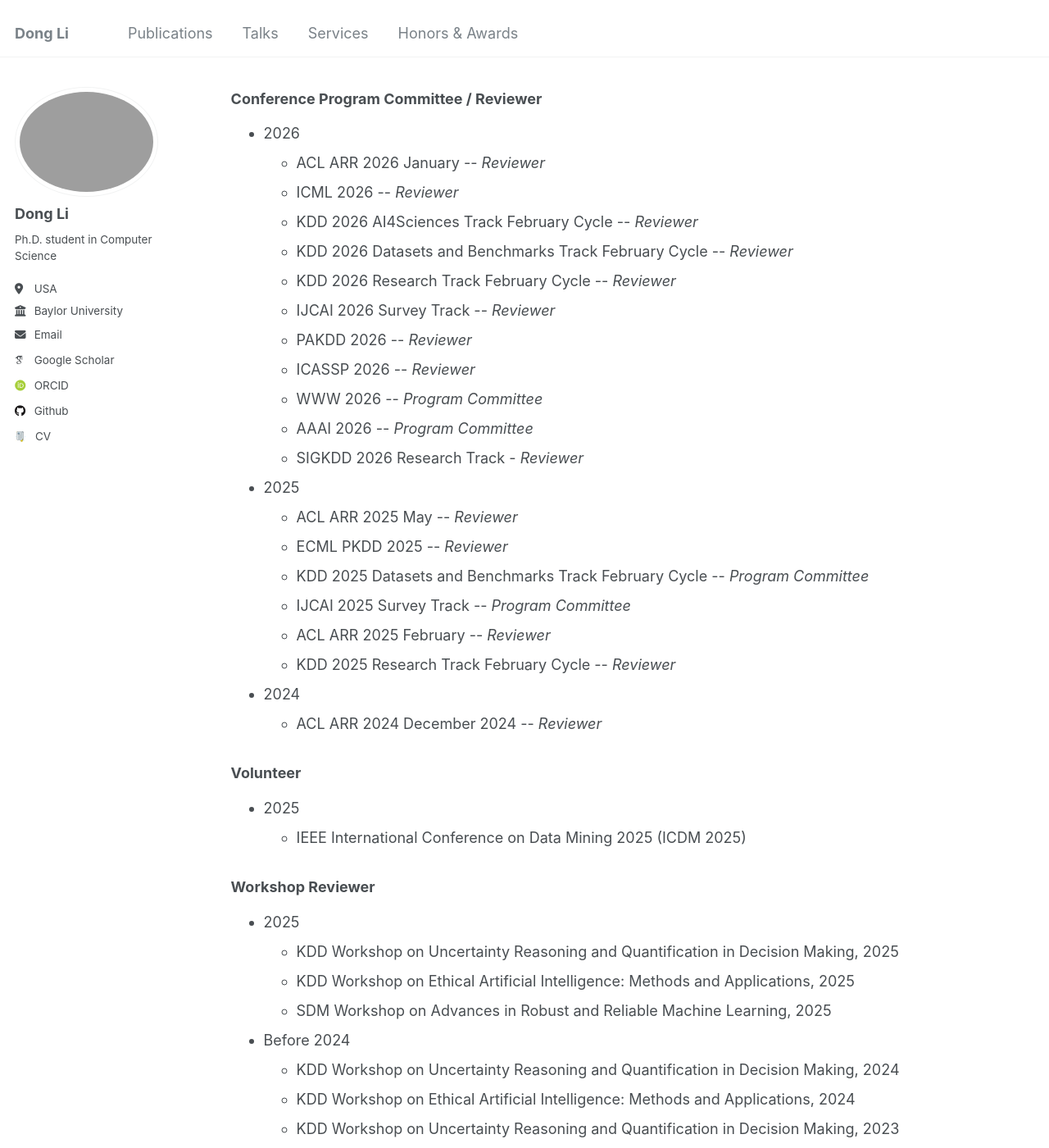
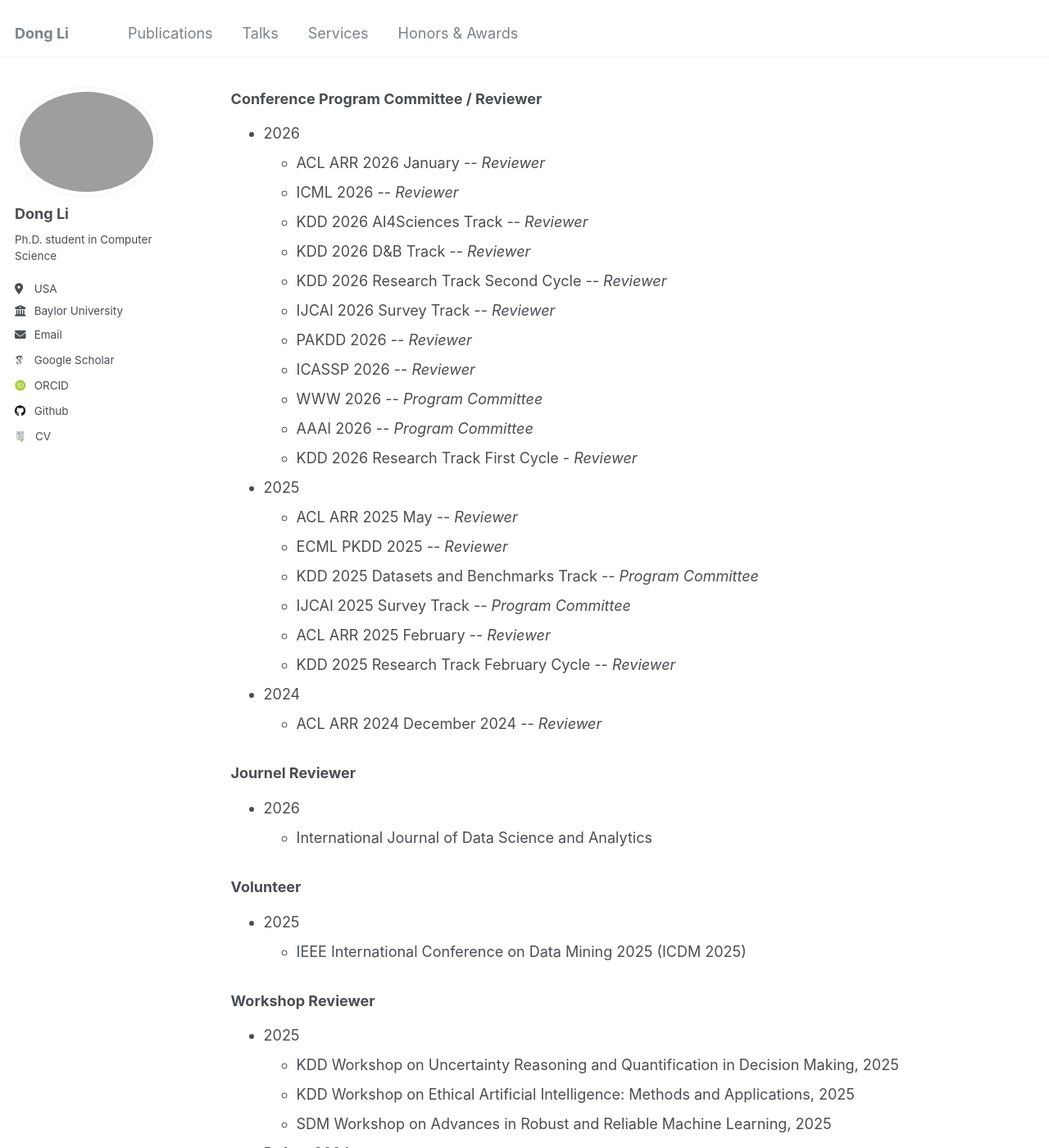
Before and after one commit to TurkeyWatanabe/dongli, a Jekyll site: the page built from _pages/services.html, in a window 1280 px wide and 1400 px high, scrolled down 352 px. Shown: the whole window at 82% size. Built offline with Jekyll 4.4.1, drawn with Linux system fonts in a browser that asks for light colours; some web fonts are replaced.

Commit message:
Update services.html

```diff
--- a/_pages/services.html
+++ b/_pages/services.html
@@ -24,22 +24,22 @@ author_profile: true
     <ul>
       <li>ACL ARR 2026 January -- <i>Reviewer</i></li>
       <li>ICML 2026 -- <i>Reviewer</i></li>
-      <li>KDD 2026 AI4Sciences Track February Cycle -- <i>Reviewer</i></li>
-      <li>KDD 2026 Datasets and Benchmarks Track February Cycle -- <i>Reviewer</i></li>
-      <li>KDD 2026 Research Track February Cycle -- <i>Reviewer</i></li>
+      <li>KDD 2026 AI4Sciences Track -- <i>Reviewer</i></li>
+      <li>KDD 2026 D&B Track -- <i>Reviewer</i></li>
+      <li>KDD 2026 Research Track Second Cycle -- <i>Reviewer</i></li>
       <li>IJCAI 2026 Survey Track -- <i>Reviewer</i></li>
       <li>PAKDD 2026 -- <i>Reviewer</i></li>
       <li>ICASSP 2026 -- <i>Reviewer</i></li>
       <li>WWW 2026 -- <i>Program Committee</i></li>
       <li>AAAI 2026 -- <i>Program Committee</i></li>
-      <li>SIGKDD 2026 Research Track - <i>Reviewer</i></li>
+      <li>KDD 2026 Research Track First Cycle - <i>Reviewer</i></li>
     </ul>
   </li>
   <li>2025
     <ul>
       <li>ACL ARR 2025 May -- <i>Reviewer</i></li>
       <li>ECML PKDD 2025 -- <i>Reviewer</i></li>
-      <li>KDD 2025 Datasets and Benchmarks Track February Cycle -- <i>Program Committee</i></li>
+      <li>KDD 2025 Datasets and Benchmarks Track -- <i>Program Committee</i></li>
       <li>IJCAI 2025 Survey Track -- <i>Program Committee</i></li>
       <li>ACL ARR 2025 February -- <i>Reviewer</i></li>
       <li>KDD 2025 Research Track February Cycle -- <i>Reviewer</i></li>
@@ -51,6 +51,18 @@ author_profile: true
     </ul>
   </li>
 </ul>
+
+<h3>Journel Reviewer</h3>
+
+<ul>
+  <li>2026
+    <ul>
+      <li>International Journal of Data Science and Analytics</li>
+    </ul>
+  </li>
+</ul>
+
+
 
 <h3>Volunteer</h3>
 
```
